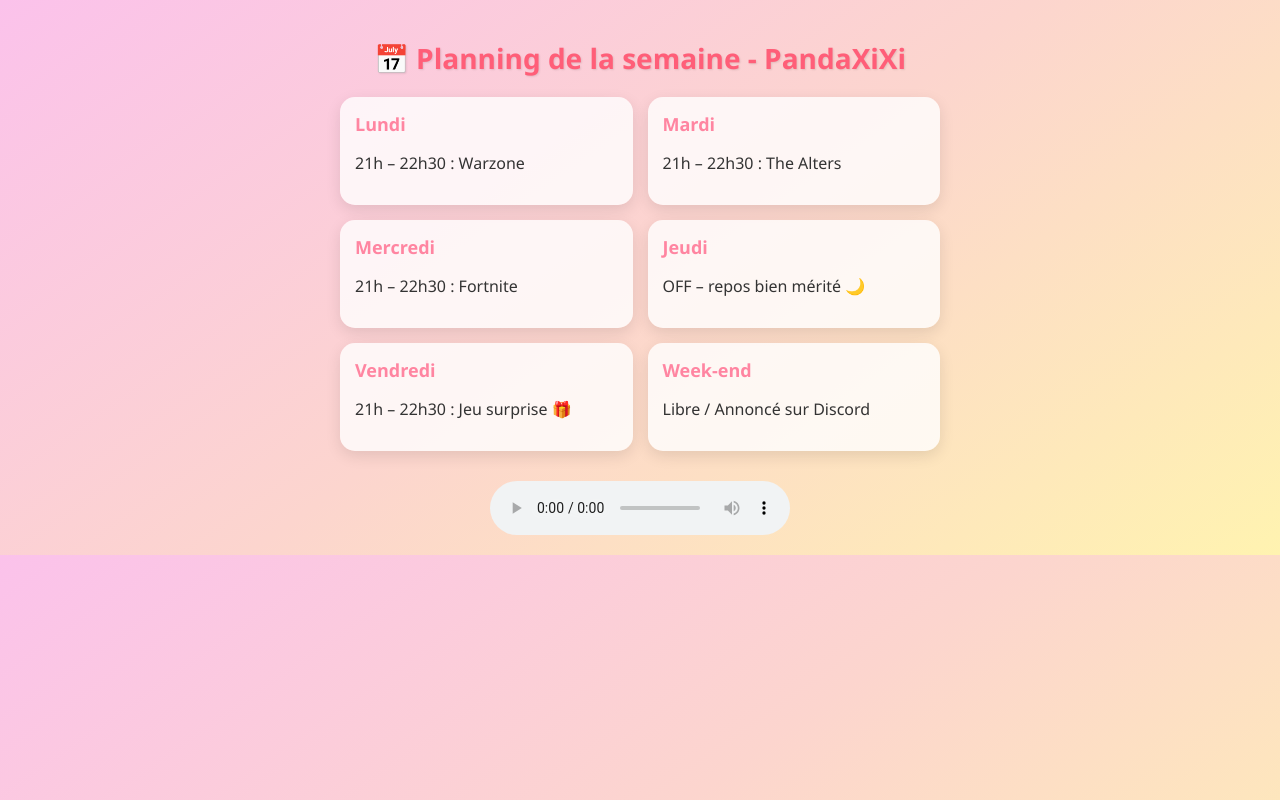
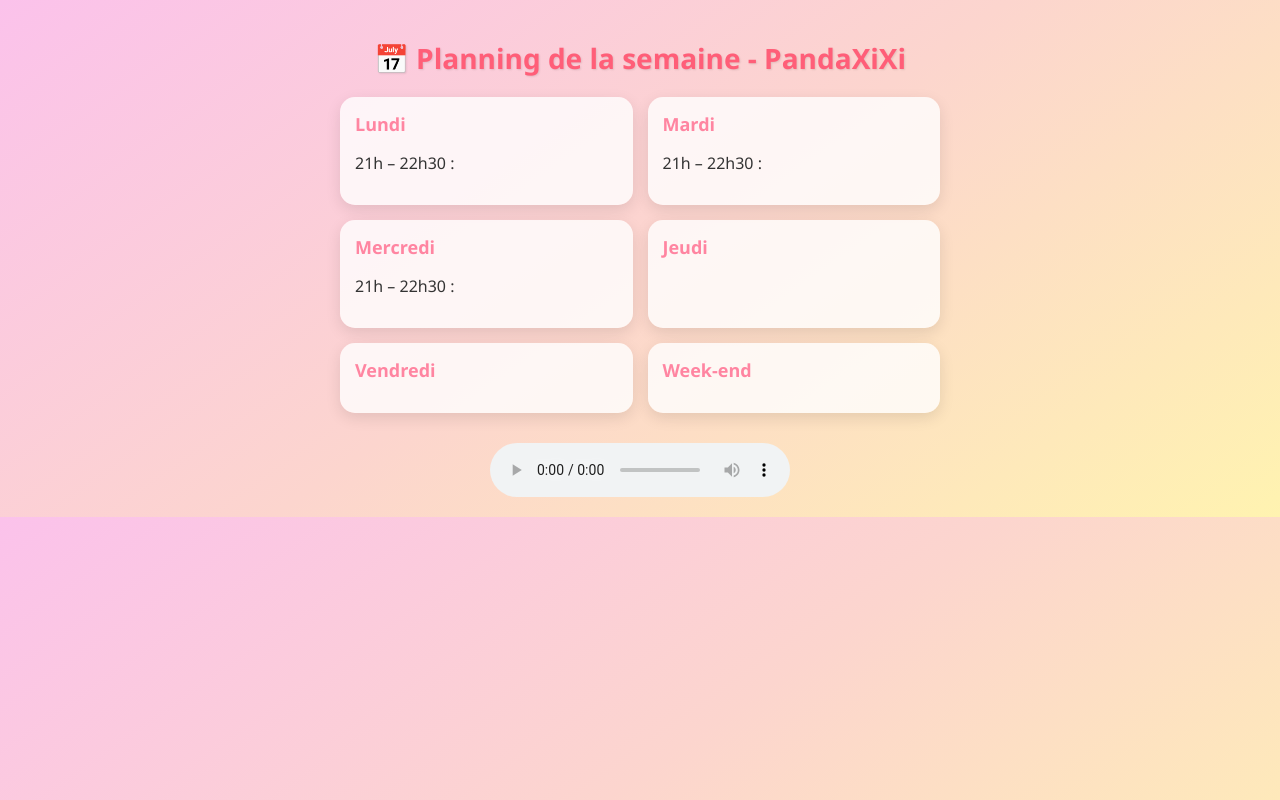
Before and after one commit to PandaXiXi/planning-panda, a plain HTML site: page index.html in a window 1280 px wide. Drawn offline with Linux system fonts and the light colour scheme.

Commit message:
Update index.html

```diff
--- a/index.html
+++ b/index.html
@@ -60,12 +60,12 @@
 <body>
   <h1>📅 Planning de la semaine - PandaXiXi</h1>
   <div class="schedule">
-    <div class="day"><h2>Lundi</h2><p class="stream-info">21h – 22h30 : Warzone</p></div>
-    <div class="day"><h2>Mardi</h2><p class="stream-info">21h – 22h30 : The Alters</p></div>
-    <div class="day"><h2>Mercredi</h2><p class="stream-info">21h – 22h30 : Fortnite</p></div>
-    <div class="day"><h2>Jeudi</h2><p class="stream-info">OFF – repos bien mérité 🌙</p></div>
-    <div class="day"><h2>Vendredi</h2><p class="stream-info">21h – 22h30 : Jeu surprise 🎁</p></div>
-    <div class="day"><h2>Week-end</h2><p class="stream-info">Libre / Annoncé sur Discord</p></div>
+    <div class="day"><h2>Lundi</h2><p class="stream-info">21h – 22h30 : </p></div>
+    <div class="day"><h2>Mardi</h2><p class="stream-info">21h – 22h30 : </p></div>
+    <div class="day"><h2>Mercredi</h2><p class="stream-info">21h – 22h30 : </p></div>
+    <div class="day"><h2>Jeudi</h2><p class="stream-info"></p></div>
+    <div class="day"><h2>Vendredi</h2><p class="stream-info"></p></div>
+    <div class="day"><h2>Week-end</h2><p class="stream-info"></p></div>
   </div>
   <audio autoplay loop controls>
     <source src="music.mp3" type="audio/mpeg">
```
